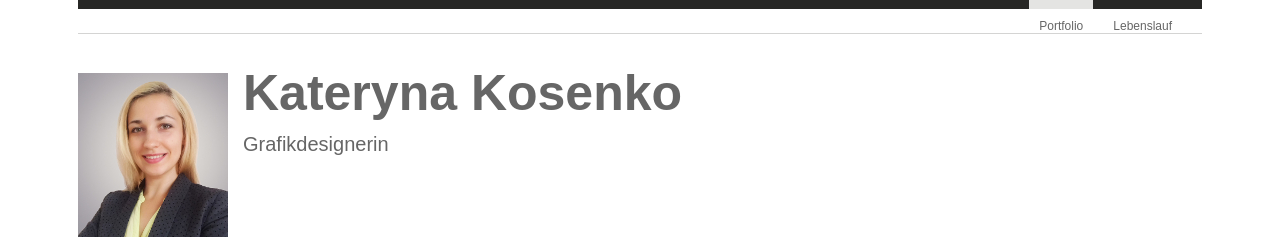
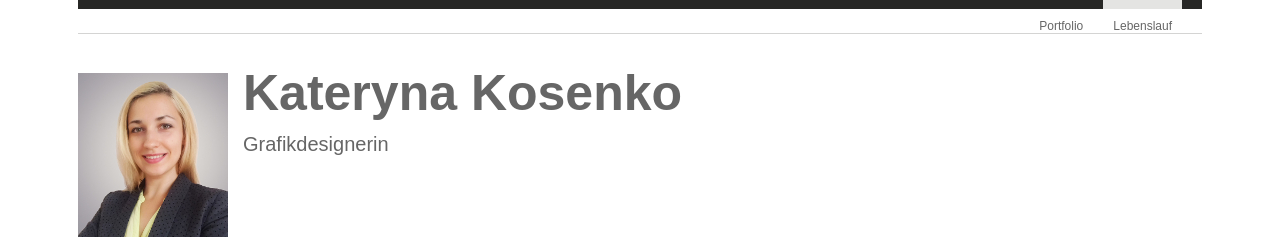
Before and after one commit to vkosenko/katj, a Jekyll site: the page built from lebenslauf.html, in a window 1280 px wide. Shown: the top 239 px of the page. Built offline with Jekyll 4.4.1, drawn with Linux system fonts in a browser that asks for light colours; nearby versions of some CDN libraries.

Commit message:
Updated: portfolio

```diff
--- a/lebenslauf.html
+++ b/lebenslauf.html
@@ -9,10 +9,10 @@ layout: default
     <nav class="menu_cont">
         <h2 class="element-invisible">Menu</h2>
         <ul id="menu" class="links inline clearfix menu">
-            <li class="menu-218 first active">
+            <li class="menu-218 first">
                 <a href="/" title="">Portfolio</a>
             </li>
-            <li class="menu-355 last">
+            <li class="menu-355 last active">
                 <a href="lebenslauf.html" class="active">Lebenslauf</a>
             </li>
         </ul>
```
